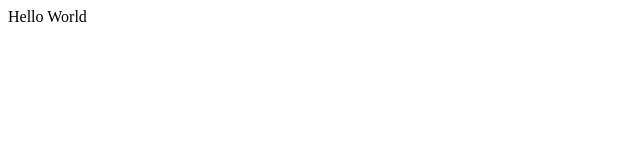
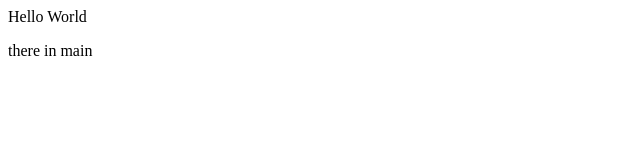
Before and after one commit to ramitdour/github-notes, a plain HTML site: page Part 4/index.html in a window 1280 px wide. Shown: the full height of the page, 0-640 px from the left. Drawn offline with Linux system fonts and the light colour scheme.

Commit message:
added there in main

```diff
--- a/Part 4/index.html
+++ b/Part 4/index.html
@@ -1 +1,2 @@
 <div>Hello World</div>
+<p>there in main</p>
```
